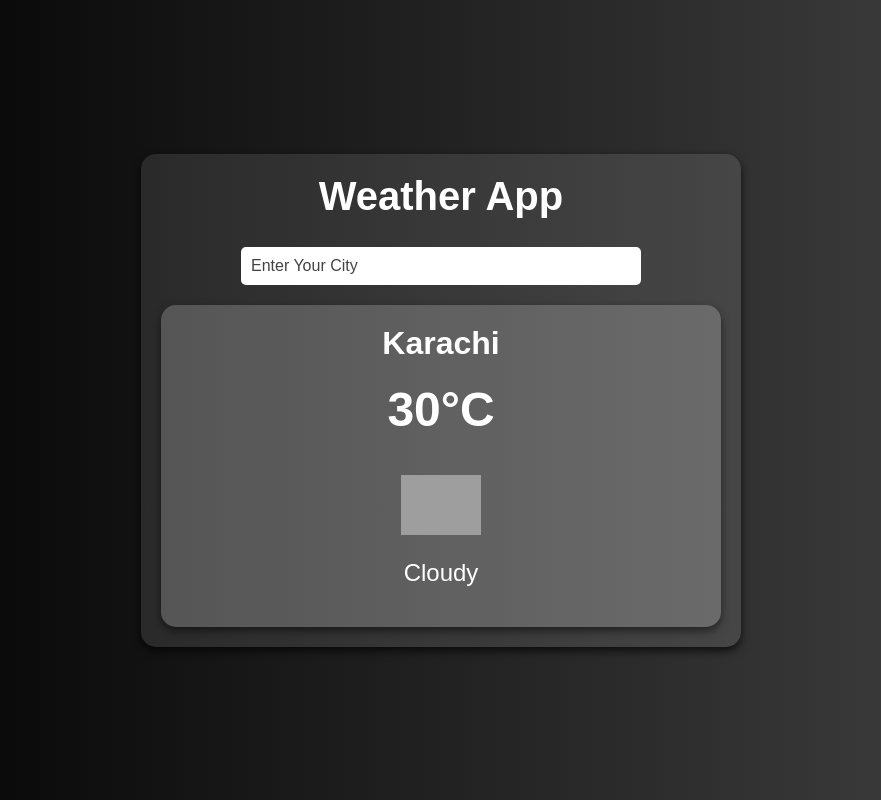
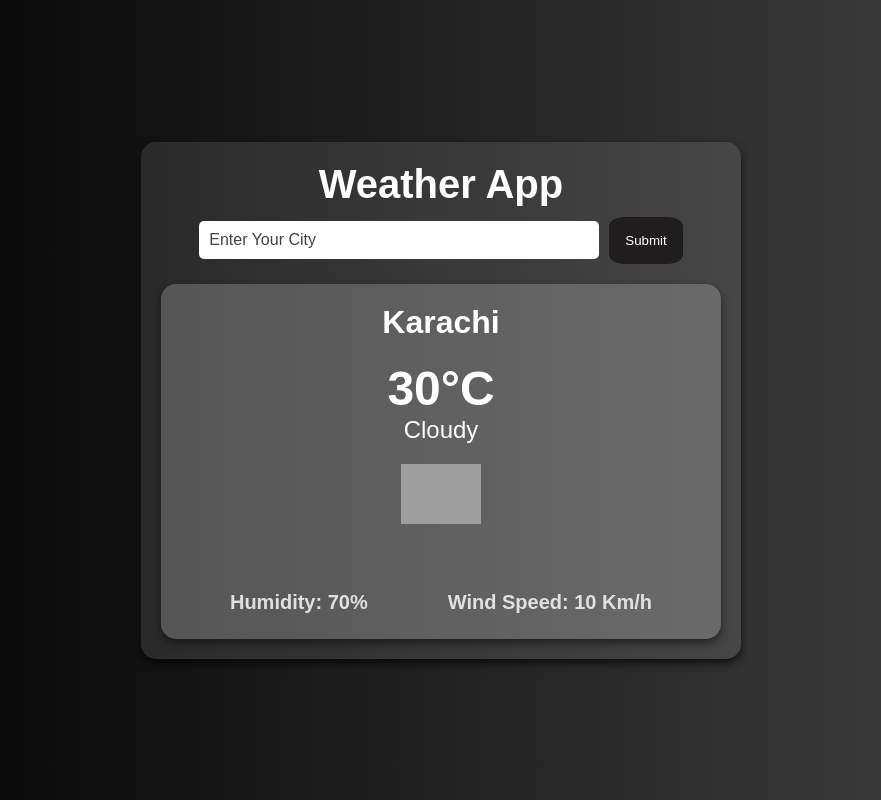
Before and after one commit to MKAIF5/ReactJs-Weather-App, a React (Vite) app: page / in a window 1280 px wide. Shown: the whole page, without its empty margins (199-1080 px from the left). Built offline with nearby package versions, Linux system fonts and the light colour scheme; grey boxes are pictures that could not be loaded.

Commit message:
55% Work Completed

```diff
--- a/src/App.css
+++ b/src/App.css
@@ -43,6 +43,16 @@ h1 {
 
 .search-container {
   margin-top: 10px;
+}
+
+button{
+  margin-left: 10px;
+  background-color: rgb(31, 29, 29);
+  color: white;
+  padding: 1rem;
+  border: none;
+  border-radius: 20%;
+  cursor: pointer;
 }
 
 .search-input {
@@ -120,10 +130,19 @@ main {
 
 .details {
   margin-top: 20px;
+  display: flex;
+  justify-content: center;
+  gap: 5rem;
 }
 
 .detail {
   margin: 5px 0;
-  font-size: 1em;
+  font-size: 20px;
   color: #e0e0e0;
+  font-weight: 900;
 }
+
+ header .date{
+  text-align: center;
+  font-size: 1.5rem;
+}
--- a/src/App.jsx
+++ b/src/App.jsx
@@ -12,7 +12,6 @@ function App() {
         <div class="app-container">
           <header>
             <h1>Weather App</h1>
-            <br />
             <div class="search-container">
               <form>
                 <input
@@ -20,6 +19,7 @@ function App() {
                   placeholder="Enter Your City"
                   class="search-input"
                 />
+                <button>Submit</button>
               </form>
             </div>
           </header>
@@ -28,11 +28,15 @@ function App() {
               <h2 class="city">Karachi</h2>
               <div class="weather-info">
                 <div class="temperature">30°C</div>
-                <br />
+                <div class="condition">Cloudy</div>
+              </div>
               <div class="icon-container">
                 <img src="sun-icon.svg" alt="Sunny" class="weather-icon" />
               </div>
-                <div class="condition">Cloudy</div>
+              <br />
+              <div class="details">
+                <div class="detail">Humidity: 70%</div>
+                <div class="detail">Wind Speed: 10 Km/h</div>
               </div>
             </div>
           </main>
```
